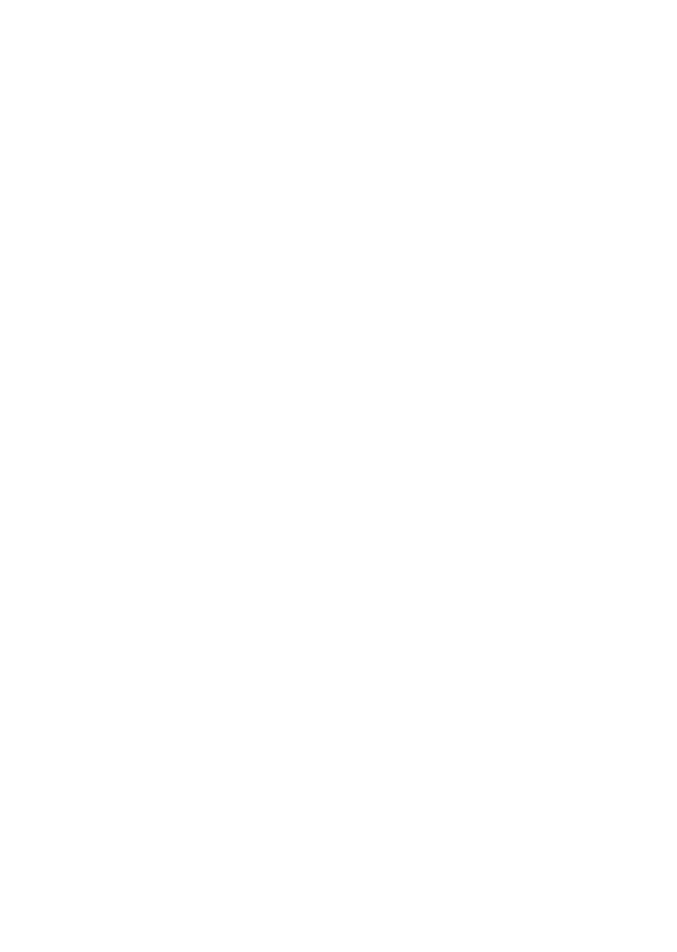
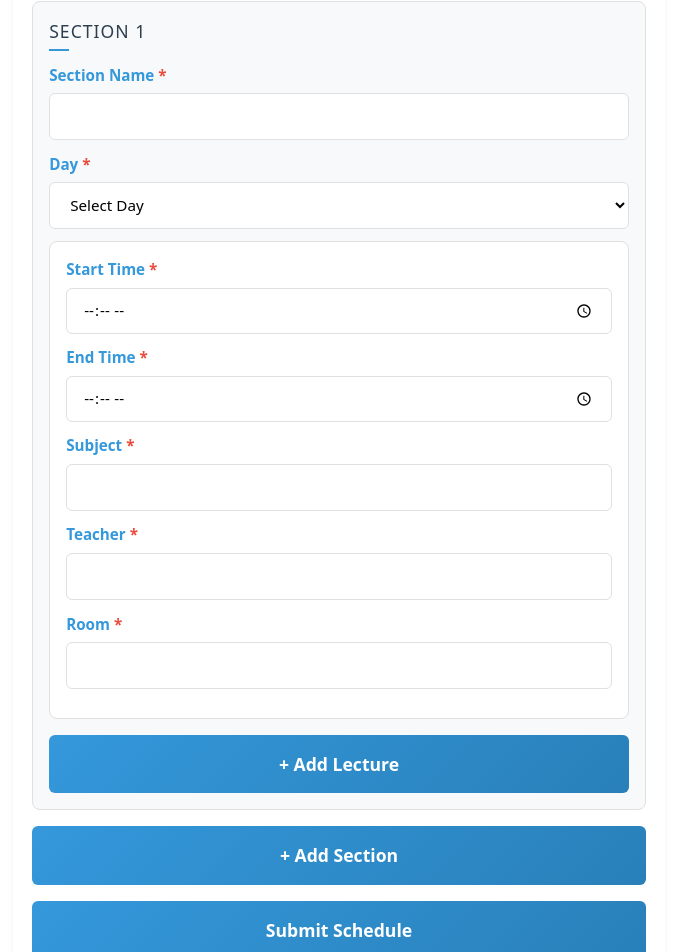
Before and after one commit to Montypandit/School_erp, a React (Create React App) app in the folder frontend/: page /teacher/schedule in a window 1280 px wide. Before the commit this address had no page. Shown: the part 281-1233 px from the top of the page, without its empty margins (301-978 px from the left). Before the commit the page ends 800 px from the top, so only its background shows below. Built offline with nearby package versions, Linux system fonts and the light colour scheme.

Commit message:
Weekly Schedule Form

```diff
--- a/frontend/src/App.js
+++ b/frontend/src/App.js
@@ -15,6 +15,7 @@
 import EnquiryStudent from "./coordinator/enquiryStudent";
 import EmployeeLogin from "./admin/EmployeeLogin";
 import GetAllTeacher from "./teacher/GetAllTeacher";
+import ScheduleForm from "./component/teacher/ScheduleForm";
 
 const App = () => {
   return (
@@ -36,6 +37,7 @@
         <Route path="/coordinator/enquiry" element={<EnquiryStudent/>}/>
         <Route path="/admin/employees" element={<EmployeeLogin/>}/>
         <Route path="/admin/allteachers" element={<GetAllTeacher/>}/>
+        <Route path="/teacher/schedule" element={<ScheduleForm/>}/>
       </Routes>
     </Router>
   );
--- /dev/null
+++ b/frontend/src/component/teacher/ScheduleForm.css
@@ -0,0 +1,138 @@
+:root {
+    --primary-color: #3498db;
+    --text-color: #2c3e50;
+    --light-text: #7f8c8d;
+    --border-color: #e0e0e0;
+    --shadow-color: rgba(0, 0, 0, 0.05);
+  }
+
+  .schedule-form-container {
+    max-width: 800px;
+    margin: 2rem auto;
+    padding: 2rem;
+    background: white;
+    border-radius: 12px;
+    box-shadow: 0 4px 12px var(--shadow-color);
+  }
+
+  .schedule-form-container h1 {
+    font-size: 2rem;
+    font-weight: 700;
+    color: var(--text-color);
+    text-align: center;
+    margin-bottom: 2rem;
+    position: relative;
+    padding-bottom: 1rem;
+  }
+
+  .schedule-form-container h1::after {
+    content: '';
+    position: absolute;
+    bottom: 0;
+    left: 50%;
+    transform: translateX(-50%);
+    width: 100px;
+    height: 2px;
+    background: var(--primary-color);
+  }
+
+  .schedule-form {
+    padding: 1.2rem;
+    background: #f9f9f9;
+    border-radius: 10px;
+  }
+
+  .schedule-section {
+    background: #ffffff;
+    border: 1px solid var(--border-color);
+    border-radius: 8px;
+    padding: 1rem 1.5rem;
+    margin-bottom: 1.5rem;
+    box-shadow: 0 2px 6px var(--shadow-color);
+  }
+
+  .schedule-section h3 {
+    font-size: 1.2rem;
+    color: var(--text-color);
+    margin-bottom: 1rem;
+    position: relative;
+    padding-bottom: 0.4rem;
+  }
+
+  .schedule-section h3::after {
+    content: '';
+    position: absolute;
+    bottom: 0;
+    left: 0;
+    width: 20px;
+    height: 2px;
+    background: var(--primary-color);
+  }
+
+  .form-group {
+    margin-bottom: 1rem;
+  }
+
+  label {
+    display: block;
+    margin-bottom: 0.5rem;
+    color: var(--primary-color);
+    font-weight: 600;
+    font-size: 0.95rem;
+  }
+
+  input[type="text"],
+  input[type="time"],
+  select {
+    width: 100%;
+    padding: 0.6rem 1rem;
+    font-size: 0.95rem;
+    border: 1px solid var(--border-color);
+    border-radius: 6px;
+    background-color: #fff;
+    transition: all 0.3s ease;
+  }
+
+  input:focus,
+  select:focus {
+    border-color: var(--primary-color);
+    box-shadow: 0 0 0 3px rgba(52, 152, 219, 0.1);
+    outline: none;
+  }
+
+  button {
+    display: block;
+    width: 100%;
+    padding: 0.9rem;
+    font-size: 1rem;
+    font-weight: 600;
+    color: #fff;
+    background: linear-gradient(135deg, #3498db, #2980b9);
+    border: none;
+    border-radius: 6px;
+    cursor: pointer;
+    transition: all 0.3s ease;
+    margin-top: 1rem;
+  }
+
+  button:hover {
+    background: linear-gradient(135deg, #2980b9, #2c3e50);
+    transform: translateY(-2px);
+    box-shadow: 0 5px 15px rgba(52, 152, 219, 0.2);
+  }
+
+  @media (max-width: 768px) {
+    .schedule-form-container {
+      padding: 1rem;
+      margin: 1rem;
+    }
+
+    .schedule-section {
+      padding: 1rem;
+    }
+
+    button {
+      font-size: 0.95rem;
+      padding: 0.8rem;
+    }
+  }
--- /dev/null
+++ b/frontend/src/component/teacher/ScheduleForm.js
@@ -0,0 +1,216 @@
+import React, { useState } from "react";
+import "./ScheduleForm.css"; // Make sure this includes your inquiry-form CSS
+
+const daysOfWeek = ["Monday", "Tuesday", "Wednesday", "Thursday", "Friday", "Saturday"];
+
+const ScheduleForm = () => {
+  const [className, setClassName] = useState("");
+  const [sections, setSections] = useState([
+    {
+      sectionName: "",
+      schedule: [
+        {
+          day: "",
+          lectures: [
+            {
+              startTime: "",
+              endTime: "",
+              subject: "",
+              teacher: "",
+              room: "",
+            },
+          ],
+        },
+      ],
+    },
+  ]);
+
+  const handleChange = (sectionIndex, scheduleIndex, lectureIndex, field, value) => {
+    const updated = [...sections];
+    updated[sectionIndex].schedule[scheduleIndex].lectures[lectureIndex][field] = value;
+    setSections(updated);
+  };
+
+  const handleSectionNameChange = (i, e) => {
+    const updated = [...sections];
+    updated[i].sectionName = e.target.value;
+    setSections(updated);
+  };
+
+  const handleDayChange = (si, schi, day) => {
+    const updated = [...sections];
+    updated[si].schedule[schi].day = day;
+    setSections(updated);
+  };
+
+  const addSection = () => {
+    setSections([
+      ...sections,
+      {
+        sectionName: "",
+        schedule: [
+          {
+            day: "",
+            lectures: [
+              {
+                startTime: "",
+                endTime: "",
+                subject: "",
+                teacher: "",
+                room: "",
+              },
+            ],
+          },
+        ],
+      },
+    ]);
+  };
+
+  const addLecture = (si, schi) => {
+    const updated = [...sections];
+    updated[si].schedule[schi].lectures.push({
+      startTime: "",
+      endTime: "",
+      subject: "",
+      teacher: "",
+      room: "",
+    });
+    setSections(updated);
+  };
+
+  const handleSubmit = (e) => {
+    e.preventDefault();
+    console.log({ className, sections });
+  };
+
+  return (
+    <div className="inquiry-form-container">
+      <h1>Class Schedule Form</h1>
+
+      <form className="inquiry-form" onSubmit={handleSubmit}>
+        <div className="form-section">
+          <div className="form-group">
+            <label>Class Name</label>
+            <input
+              type="text"
+              value={className}
+              onChange={(e) => setClassName(e.target.value)}
+              required
+            />
+          </div>
+        </div>
+
+        {sections.map((section, si) => (
+          <div className="form-section" key={si}>
+            <h3>Section {si + 1}</h3>
+
+            <div className="form-group">
+              <label>Section Name</label>
+              <input
+                type="text"
+                value={section.sectionName}
+                onChange={(e) => handleSectionNameChange(si, e)}
+                required
+              />
+            </div>
+
+            {section.schedule.map((sch, schi) => (
+              <div key={schi}>
+                <div className="form-group">
+                  <label>Day</label>
+                  <select
+                    value={sch.day}
+                    onChange={(e) => handleDayChange(si, schi, e.target.value)}
+                    required
+                  >
+                    <option value="">Select Day</option>
+                    {daysOfWeek.map((day) => (
+                      <option key={day} value={day}>
+                        {day}
+                      </option>
+                    ))}
+                  </select>
+                </div>
+
+                {sch.lectures.map((lec, li) => (
+                  <div key={li} className="form-section" style={{ background: "#fff" }}>
+                    <div className="form-group">
+                      <label>Start Time</label>
+                      <input
+                        type="time"
+                        value={lec.startTime}
+                        onChange={(e) =>
+                          handleChange(si, schi, li, "startTime", e.target.value)
+                        }
+                        required
+                      />
+                    </div>
+
+                    <div className="form-group">
+                      <label>End Time</label>
+                      <input
+                        type="time"
+                        value={lec.endTime}
+                        onChange={(e) =>
+                          handleChange(si, schi, li, "endTime", e.target.value)
+                        }
+                        required
+                      />
+                    </div>
+
+                    <div className="form-group">
+                      <label>Subject</label>
+                      <input
+                        type="text"
+                        value={lec.subject}
+                        onChange={(e) =>
+                          handleChange(si, schi, li, "subject", e.target.value)
+                        }
+                        required
+                      />
+                    </div>
+
+                    <div className="form-group">
+                      <label>Teacher</label>
+                      <input
+                        type="text"
+                        value={lec.teacher}
+                        onChange={(e) =>
+                          handleChange(si, schi, li, "teacher", e.target.value)
+                        }
+                        required
+                      />
+                    </div>
+
+                    <div className="form-group">
+                      <label>Room</label>
+                      <input
+                        type="text"
+                        value={lec.room}
+                        onChange={(e) =>
+                          handleChange(si, schi, li, "room", e.target.value)
+                        }
+                      />
+                    </div>
+                  </div>
+                ))}
+
+                <button type="button" onClick={() => addLecture(si, schi)}>
+                  + Add Lecture
+                </button>
+              </div>
+            ))}
+          </div>
+        ))}
+
+        <button type="button" onClick={addSection}>
+          + Add Section
+        </button>
+
+        <button type="submit">Submit Schedule</button>
+      </form>
+    </div>
+  );
+};
+
+export default ScheduleForm;
```
